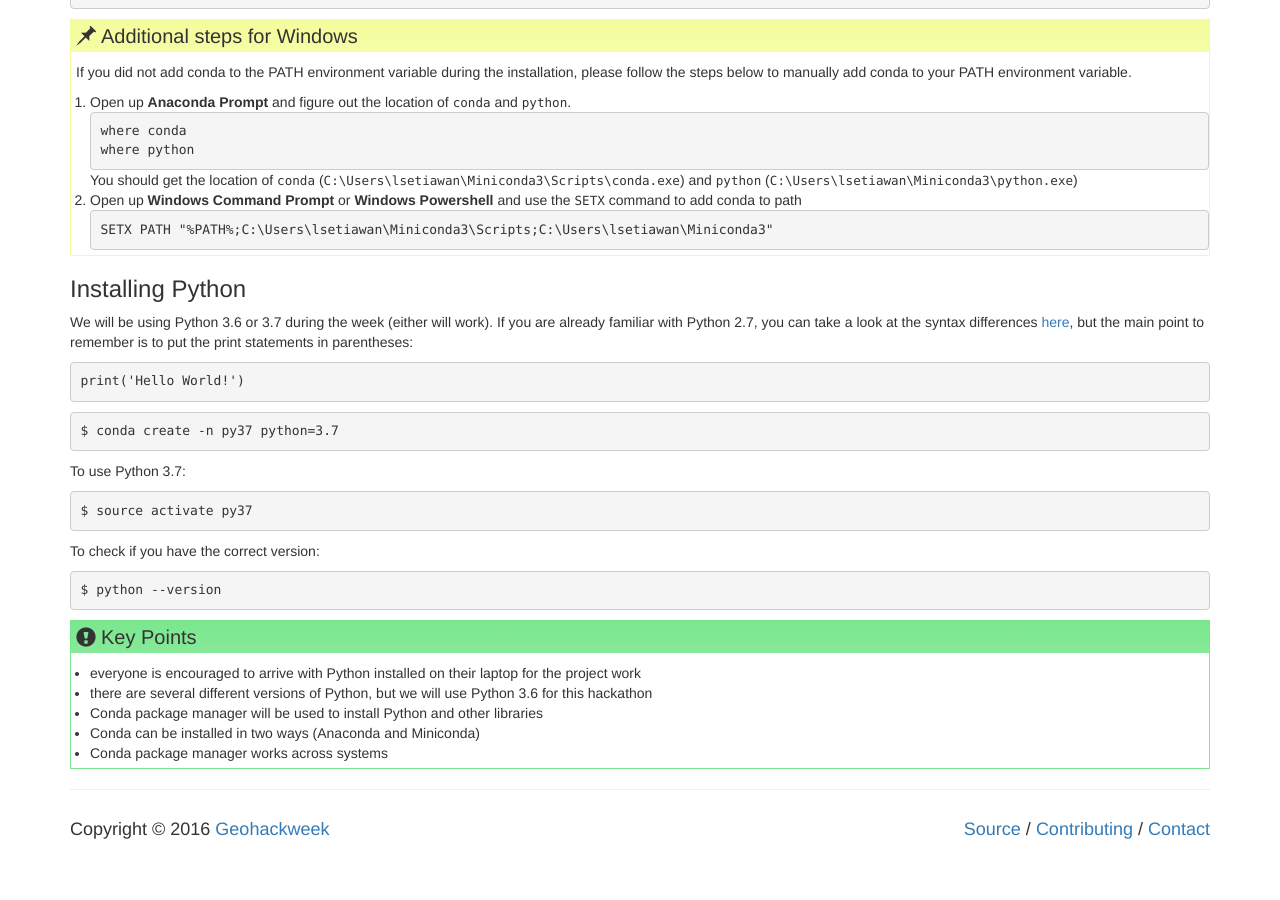
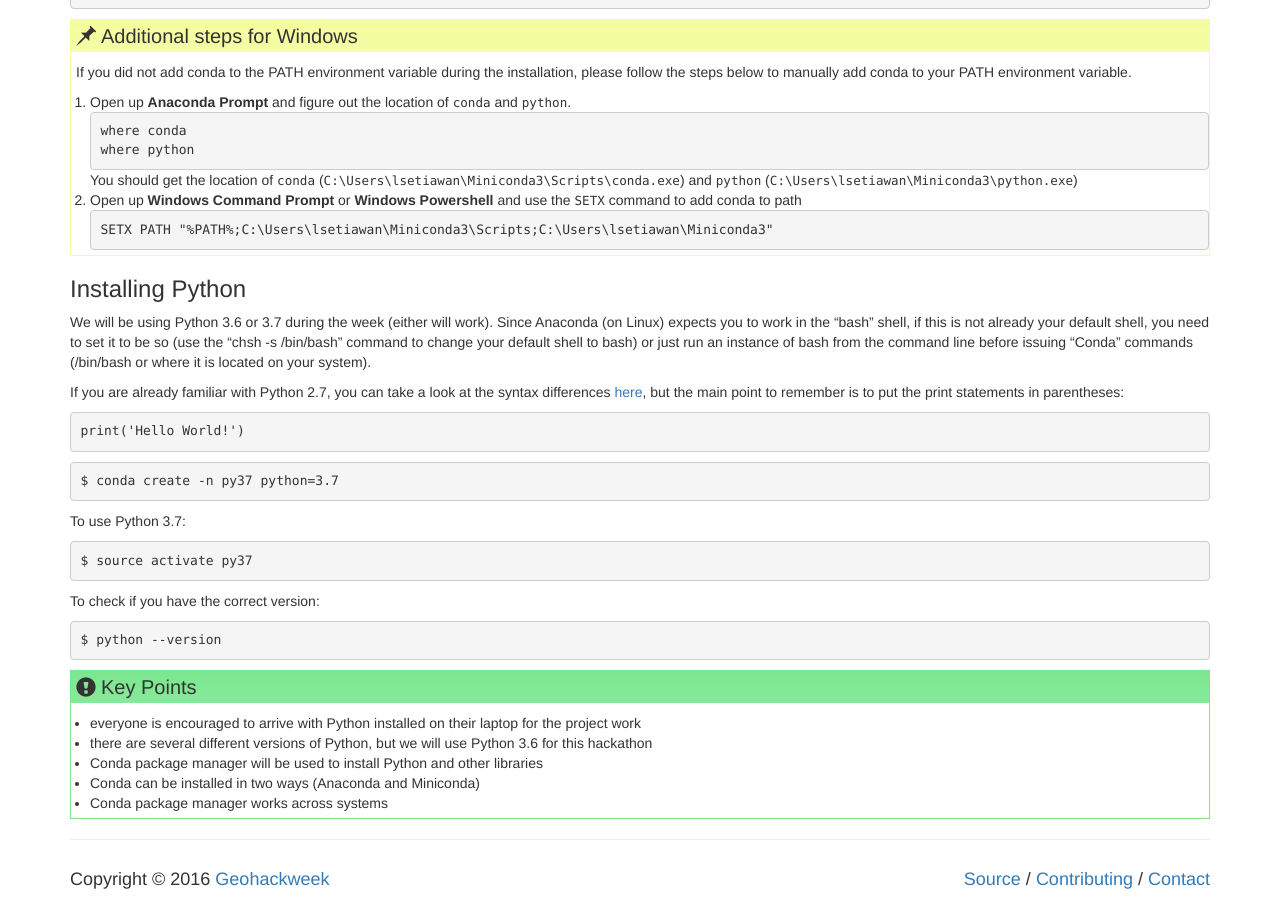
Before and after one commit to ICESAT-2HackWeek/preliminary, a Jekyll site: the page built from _episodes/03-conda-basics.md, in a window 1280 px wide and 900 px high, scrolled down 1517 px. Built offline with Jekyll 4.4.1, drawn with Linux system fonts in a browser that asks for light colours; before the commit the page ends 2367 px from its top, so only the background shows below that.

Commit message:
Update 03-conda-basics.md
Added a line about requiring "bash". I stumbled over this since I (and quite a few others) are using "tcsh" on Linux and Conda doesn't play well. I tried a few hacks to make this work with tcsh but gave up on it. Don't know how this works on Windows/Mac

I was trying to figure out how to execute a python script from the shell and use a specific command. After looking for quite a while and finding only convoluted answers, I finally found this. Just replace the first line in the python script with the path to the python instance of the environment you use. Maybe useful for others (unless trivial)
#!/home/axel/anaconda3/envs/my_env37/bin/python
Found the solution here:
From: https://stackoverflow.com/questions/51469569/conda-and-python-shell-scripts

````diff
--- a/_episodes/03-conda-basics.md
+++ b/_episodes/03-conda-basics.md
@@ -89,7 +89,9 @@ SETX PATH "%PATH%;C:\Users\lsetiawan\Miniconda3\Scripts;C:\Users\lsetiawan\Minic
 
 ### Installing Python
 
-We will be using Python 3.6 or 3.7 during the week (either will work). If you are already familiar with Python 2.7, you can take a look at the syntax differences [here](http://sebastianraschka.com/Articles/2014_python_2_3_key_diff.html), but the main point to remember is to put the print statements in parentheses:
+We will be using Python 3.6 or 3.7 during the week (either will work). Since Anaconda (on Linux) expects you to work in the "bash" shell, if this is not already your default shell, you need to set it to be so (use the "chsh -s /bin/bash" command to change your default shell to bash) or just run an instance of bash from the command line before issuing "Conda" commands (/bin/bash or where it is located on your system).
+
+If you are already familiar with Python 2.7, you can take a look at the syntax differences [here](http://sebastianraschka.com/Articles/2014_python_2_3_key_diff.html), but the main point to remember is to put the print statements in parentheses:
 ```python
 print('Hello World!')
 ```
````
